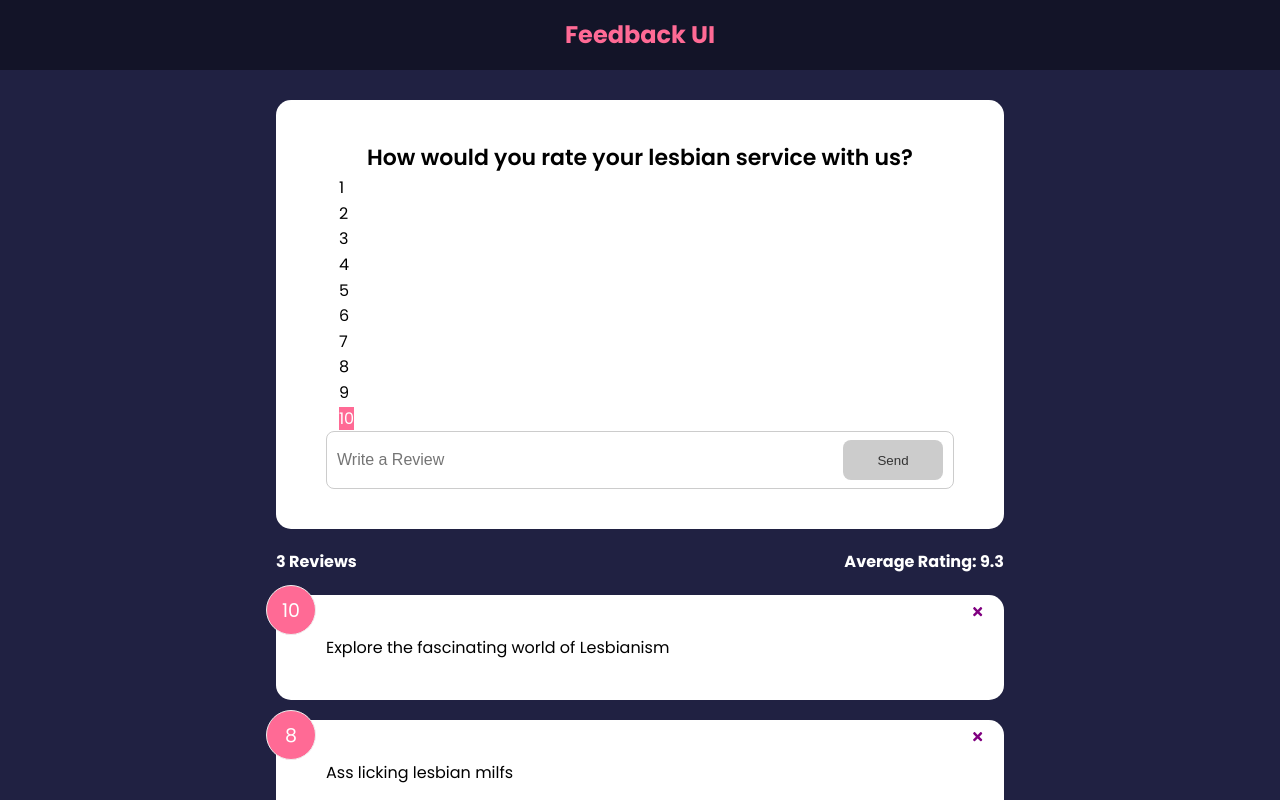
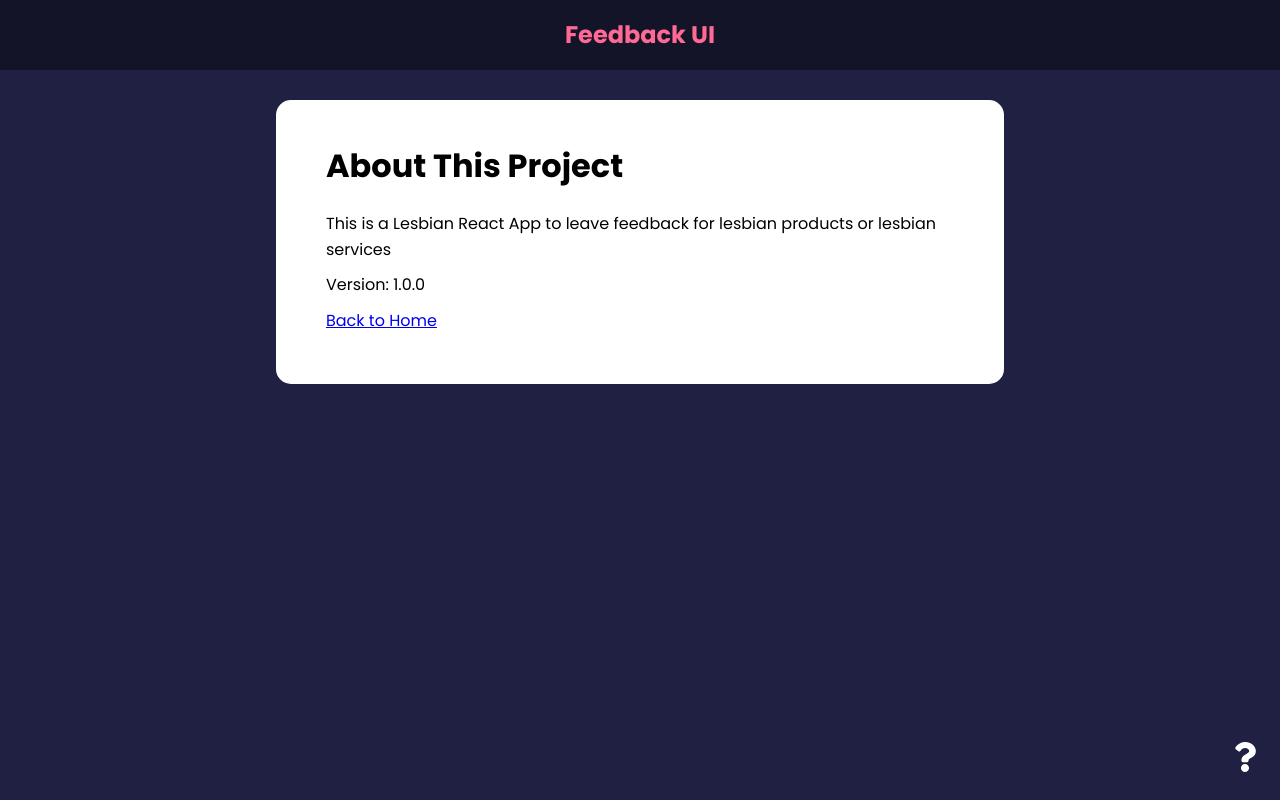
Before and after one commit to railsudemydale2/Feedback-App, a React (Create React App) app: page /about in a window 1280 px wide. Shown: the top 800 px of the page. Built offline with nearby package versions, Linux system fonts and the light colour scheme.

Commit message:
Created a Context & Provider

```diff
--- a/package.json
+++ b/package.json
@@ -10,6 +10,7 @@
     "react": "^17.0.2",
     "react-dom": "^17.0.2",
     "react-icons": "^4.3.1",
+    "react-router-dom": "^6.2.1",
     "react-scripts": "4.0.3",
     "uuid": "^8.3.2",
     "web-vitals": "^1.1.2"
--- a/src/App.js
+++ b/src/App.js
@@ -1,10 +1,14 @@
 import { v4 as uuidv4 } from 'uuid';
+import { BrowserRouter as Router, Route, Routes } from 'react-router-dom';
 import { useState } from 'react';
 import Header from './components/Header';
 import FeedbackList from './components/FeedbackList';
 import FeedbackStats from './components/FeedbackStats';
 import FeedbackForm from './components/FeedbackForm';
+import AboutIconLink from './components/AboutIconLink';
 import FeedbackData from './data/FeedbackData';
+import AboutPage from './pages/AboutPage';
+import { FeedbackProvider } from './context/FeedbackContext';
 
 function App() {
   const [feedback, setFeedback] = useState(FeedbackData);
@@ -22,14 +26,33 @@
     }
   };
   return (
-    <>
-      <Header />
-      <div className="container">
-        <FeedbackForm handleAdd={addFeedback} />
-        <FeedbackStats feedback={feedback} />
-        <FeedbackList feedback={feedback} handleDelete={deleteFeedback} />
-      </div>
-    </>
+    <FeedbackProvider>
+      <Router>
+        <Header />
+        <div className="container">
+          <Routes>
+            <Route
+              exact
+              path="/"
+              element={
+                <>
+                  <FeedbackForm handleAdd={addFeedback} />
+                  <FeedbackStats feedback={feedback} />
+                  <FeedbackList
+                    feedback={feedback}
+                    handleDelete={deleteFeedback}
+                  />
+                </>
+              }
+            ></Route>
+
+            <Route path="/about" element={<AboutPage />} />
+          </Routes>
+
+          <AboutIconLink />
+        </div>
+      </Router>
+    </FeedbackProvider>
   );
 }
 
--- /dev/null
+++ b/src/components/AboutIconLink.jsx
@@ -0,0 +1,14 @@
+import { FaQuestion } from 'react-icons/fa'
+import { Link } from 'react-router-dom'
+
+function AboutIconLink() {
+  return (
+    <div className='about-link'>
+      <Link to='/about'>
+        <FaQuestion size={30} />
+      </Link>
+    </div>
+  )
+}
+
+export default AboutIconLink
--- /dev/null
+++ b/src/context/FeedbackContext.js
@@ -0,0 +1,25 @@
+import { createContext, useState } from 'react';
+
+const FeedbackContext = createContext();
+
+export const FeedbackProvider = ({ children }) => {
+  const [feedback, setFeedback] = useState([
+    {
+      id: 1,
+      text: 'This item is from lesbian context',
+      rating: 10,
+    },
+  ]);
+
+  return (
+    <FeedbackContext.Provider
+      value={{
+        feedback,
+      }}
+    >
+      {children}
+    </FeedbackContext.Provider>
+  );
+};
+
+export default FeedbackContext;
--- /dev/null
+++ b/src/pages/AboutPage.jsx
@@ -0,0 +1,23 @@
+import Card from '../components/shared/Card';
+import { Link } from 'react-router-dom';
+
+function AboutPage() {
+  return (
+    <Card>
+      <div className="about">
+        <h1>About This Project</h1>
+        <p>
+          This is a Lesbian React App to leave feedback for lesbian products or
+          lesbian services
+        </p>
+        <p>Version: 1.0.0</p>
+
+        <p>
+          <Link to="/">Back to Home</Link>
+        </p>
+      </div>
+    </Card>
+  );
+}
+
+export default AboutPage;
```
Also changed, not shown: 1 other file (tests, documents, lock files or other folders).
